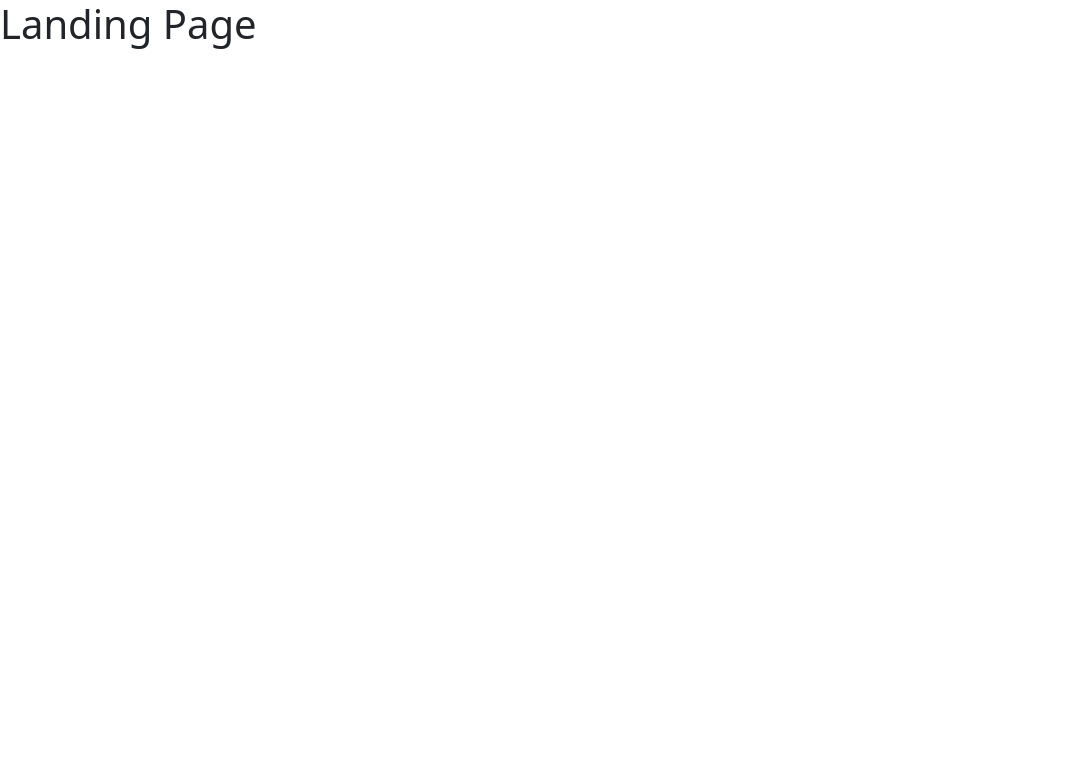
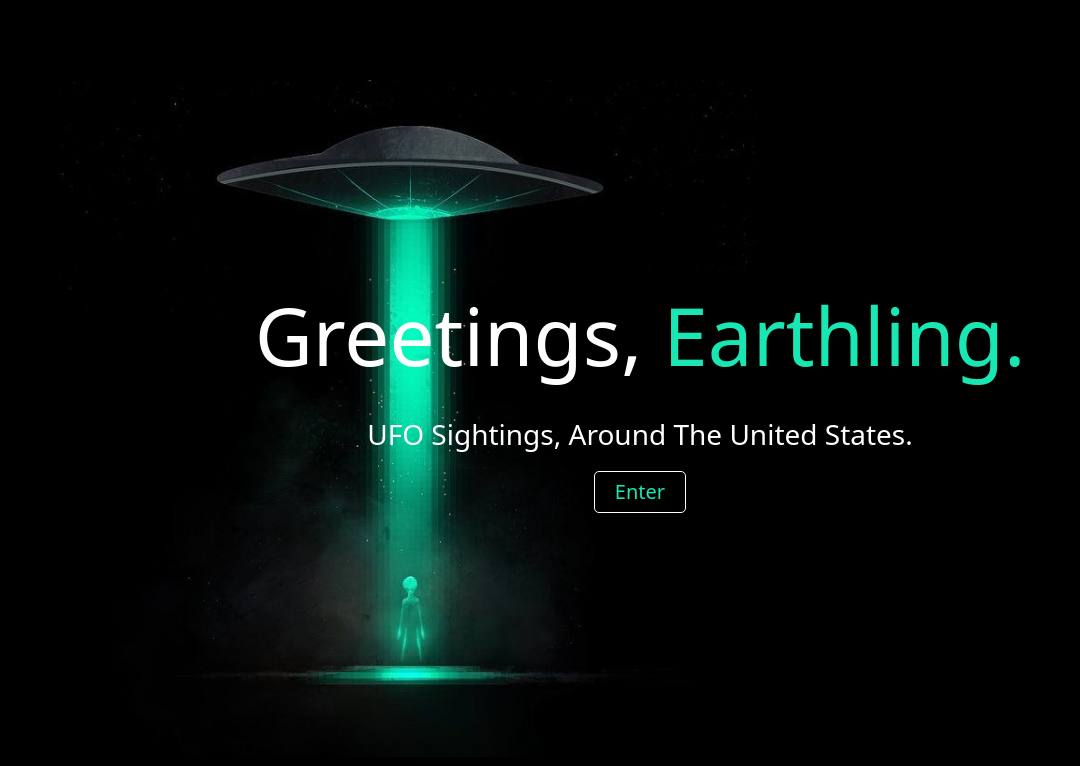
Before and after one commit to stetsonharding/ufoSightings, a React (Create React App) app: page / in a window 1280 px wide. Shown: the top 766 px of the page, without its empty margins (0-1080 px from the left). Built offline with nearby package versions, Linux system fonts and the light colour scheme; no server answers; the database is empty.

Commit message:
inital landing page heading, button.

```diff
--- /dev/null
+++ b/src/components/enterbtn/EnterButton.js
@@ -0,0 +1,7 @@
+import React from "react";
+
+import "./EnterButton.scss";
+
+export default function EnterButton() {
+  return <button className="enterButton">Enter</button>;
+}
--- /dev/null
+++ b/src/components/enterbtn/EnterButton.scss
@@ -0,0 +1,22 @@
+@import "../../sassStyles/variables.scss";
+.enterButton {
+  padding: 5px 20px;
+  background-color: $black;
+  color: $mintGreen;
+  border: 1px solid $white;
+  border-radius: 5px;
+  font-size: 20px;
+  transition: 1s;
+}
+
+.enterButton:hover {
+  transition: 0.5s;
+
+  box-shadow: 0 0 30px 20px rgb(255, 255, 255),
+    /* inner white */ 0 0 100px 60px rgb(65, 2, 65),
+    /* middle magenta */ 0 0 140px 90px #0ff; /* outer cyan */
+  background-color: white;
+  color: black;
+  font-weight: bold;
+  border: 1px solid rgb(65, 2, 65);
+}
--- /dev/null
+++ b/src/components/heading/Heading.js
@@ -0,0 +1,19 @@
+import React from "react";
+
+//components
+import EnterButton from "../enterbtn/EnterButton";
+
+import "./Heading.scss";
+export default function Heading() {
+  return (
+    <>
+      <div className="heading_container">
+        <h1 className="ufoHeading">
+          Greetings, <span>Earthling.</span>
+        </h1>
+        <p> UFO sightings, around the United States.</p>
+        <EnterButton />
+      </div>
+    </>
+  );
+}
--- /dev/null
+++ b/src/components/heading/Heading.scss
@@ -0,0 +1,21 @@
+@import "../../sassStyles/variables.scss";
+
+.heading_container {
+  text-align: center;
+  h1 {
+    color: $white;
+    font-size: 5em;
+    text-transform: capitalize;
+  }
+  span {
+    color: $mintGreen;
+  }
+  //subHeading
+  p {
+    color: $white;
+    text-align: center;
+    margin-top: 30px;
+    font-size: $h1;
+    text-transform: capitalize;
+  }
+}
--- a/src/pages/Landing.js
+++ b/src/pages/Landing.js
@@ -1,7 +1,17 @@
 import React from "react";
+
+//bootstrap components
+import Container from "react-bootstrap/Container";
+
+//components
+import Heading from "../components/heading/Heading";
 
 import "./Landing.scss";
 
 export default function Landing() {
-  return <h1>Landing Page</h1>;
+  return (
+    <Container fluid className="landingPage_container">
+      <Heading />
+    </Container>
+  );
 }
--- a/src/pages/Landing.scss
+++ b/src/pages/Landing.scss
@@ -0,0 +1,15 @@
+.landingPage_container {
+  height: 100vh;
+  background-color: black;
+  background-image: url(../assets/LandingPage.jfif);
+  width: 100vw;
+  height: 100vh;
+  background-repeat: no-repeat;
+  background-size: 700px;
+  object-fit: cover;
+  background-position: 10% 65%;
+
+  display: flex;
+  justify-content: center;
+  align-items: center;
+}
--- /dev/null
+++ b/src/sassStyles/variables.scss
@@ -0,0 +1,9 @@
+//colors
+$mintGreen: rgb(24, 231, 180);
+$white: #fff;
+$black: #000;
+
+//heading
+$h1: 28px;
+$h2: 24px;
+$h3: 20px;
```
Also changed, not shown: src/assets/LandingPage.jfif (added), src/assets/starBG.jfif (added).
